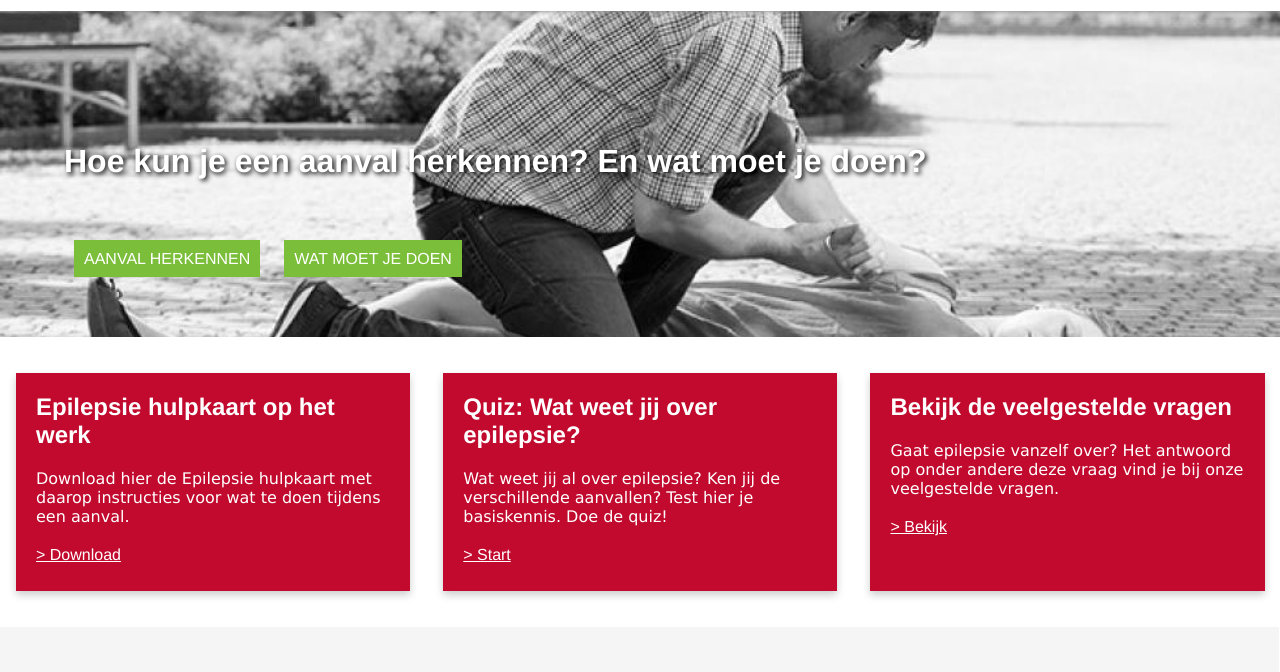
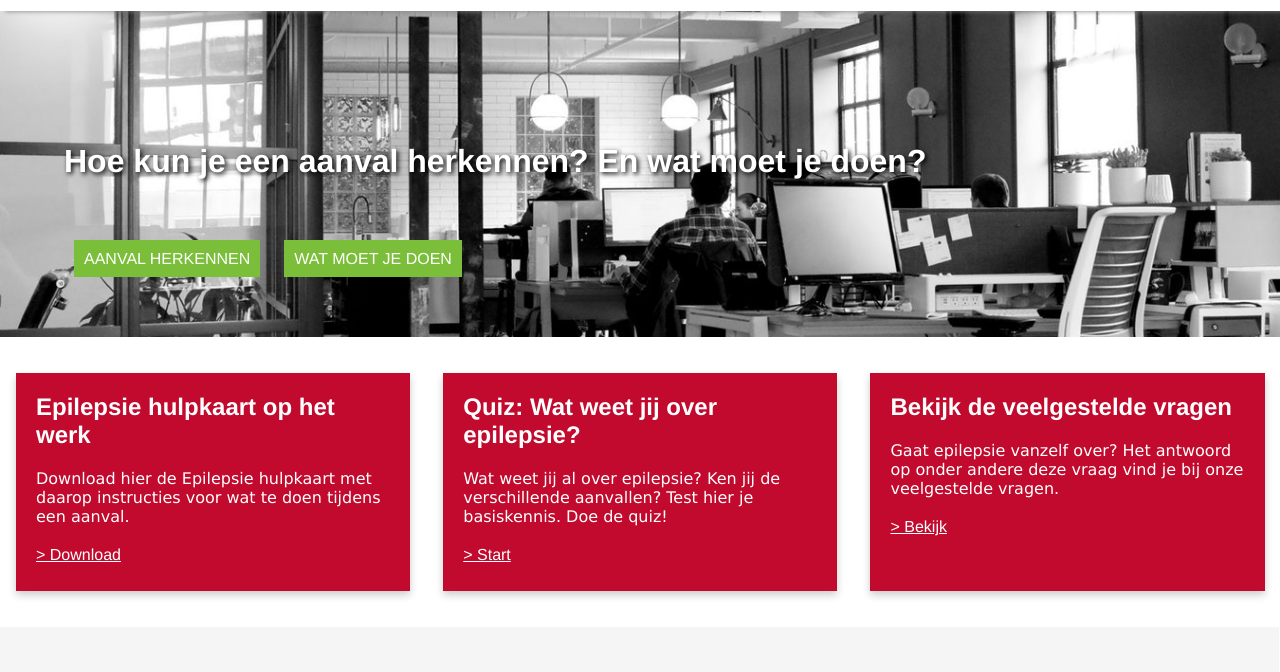
Before and after one commit to femkehuisman/epilepsieophetwerk, a plain HTML site: page index.html in a window 1280 px wide. Shown: the part 61-733 px from the top of the page. Drawn offline with Linux system fonts and the light colour scheme.

Commit message:
headerafb

```diff
--- a/css/style.css
+++ b/css/style.css
@@ -49,7 +49,7 @@ body {
 
 
 .calltoaction {
-    background-image: url(../images/wat-te-doen-zw.jpg);
+    background-image: url(../images/kantoor.jpeg);
     background-position: center;
     background-repeat: no-repeat;
     background-size: cover;
```
Also changed, not shown: images/herkennen-zw.jpg (deleted), images/kantoor.jpeg (added), images/wat-te-doen-zw.jpg (deleted).
